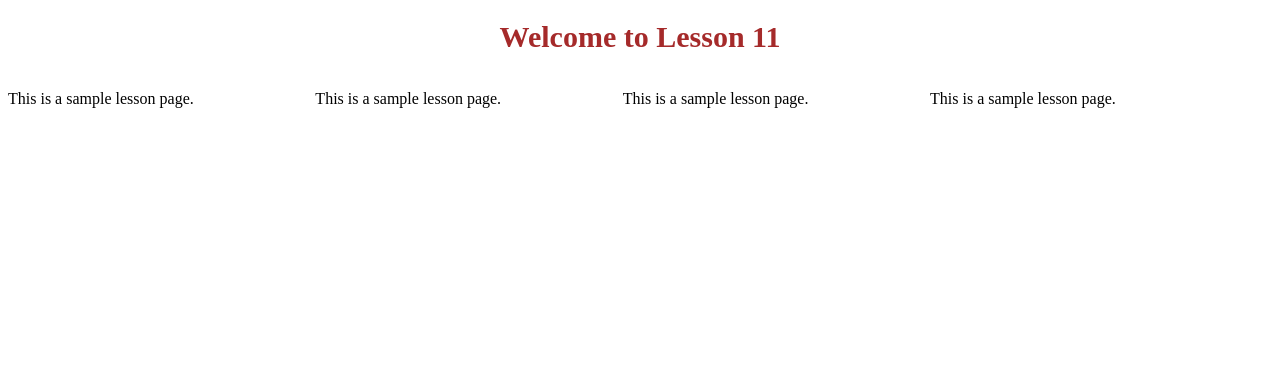
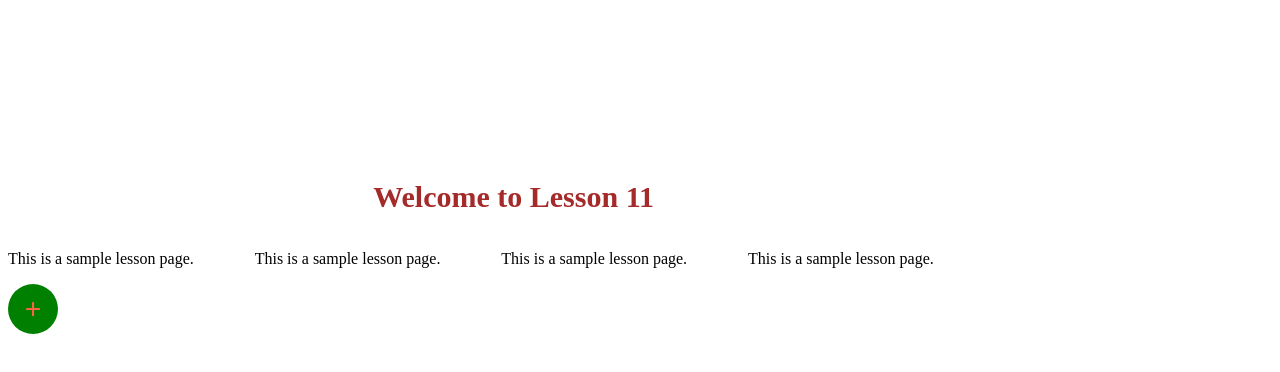
Before and after one commit to artemchkv/lessons2025, a plain HTML site: page Lesson-11/index.html in a window 1280 px wide. Drawn offline with Linux system fonts and the light colour scheme.

Commit message:
lesson 12

```diff
--- a/Lesson-11/index.html
+++ b/Lesson-11/index.html
@@ -15,6 +15,7 @@
         <p>This is a sample lesson page.</p>
         <p>This is a sample lesson page.</p>
       </div>
+      <div class="rounded">+</div>
     </main>
   </body>
 </html>
--- a/Lesson-11/style.css
+++ b/Lesson-11/style.css
@@ -1,6 +1,11 @@
 main {
   width: 100%;
   height: 100vh;
+}
+
+.container {
+  margin-top: 180px;
+  width: 80%;
 }
 .container > h1 {
   text-align: center;
@@ -22,7 +27,7 @@ p {
 }
 @media screen and (min-width: 400px) and (max-width: 640px) {
   p {
-    width: 49%;
+    width: 49vw;
   }
 }
 @media screen and (max-width: 399px) {
@@ -30,3 +35,15 @@ p {
     width: 100%;
   }
 }
+.rounded {
+  width: 3.91vw;
+  height: 3.91vw;
+  background-color: green;
+  border-radius: 50%;
+  display: flex;
+  justify-content: center;
+  align-items: center;
+  color: tomato;
+  font-size: 2.28vw;
+  font-weight: bold;
+}
--- /dev/null
+++ b/Lesson-12/styles.css
@@ -0,0 +1,26 @@
+.container {
+  display: flex;
+  /* flex-direction: column; */
+  justify-content: space-around;
+  flex-wrap: wrap;
+}
+.flex-item {
+  width: 50px;
+  height: 50px;
+  border: 1px solid black;
+  background-color: aqua;
+}
+.container > .flex-item.green {
+  background-color: lightgreen;
+  border-radius: 14px;
+  height: 75px;
+  flex: 1;
+}
+.container > .flex-item.red {
+  background-color: lightcoral;
+  align-content: stretch;
+}
+.container > .flex-item.blue {
+  background-color: blue;
+  height: 200px;
+}
```
Also changed, not shown: Lesson-12/index.html (added, +20 -0 lines), 1 other file.
